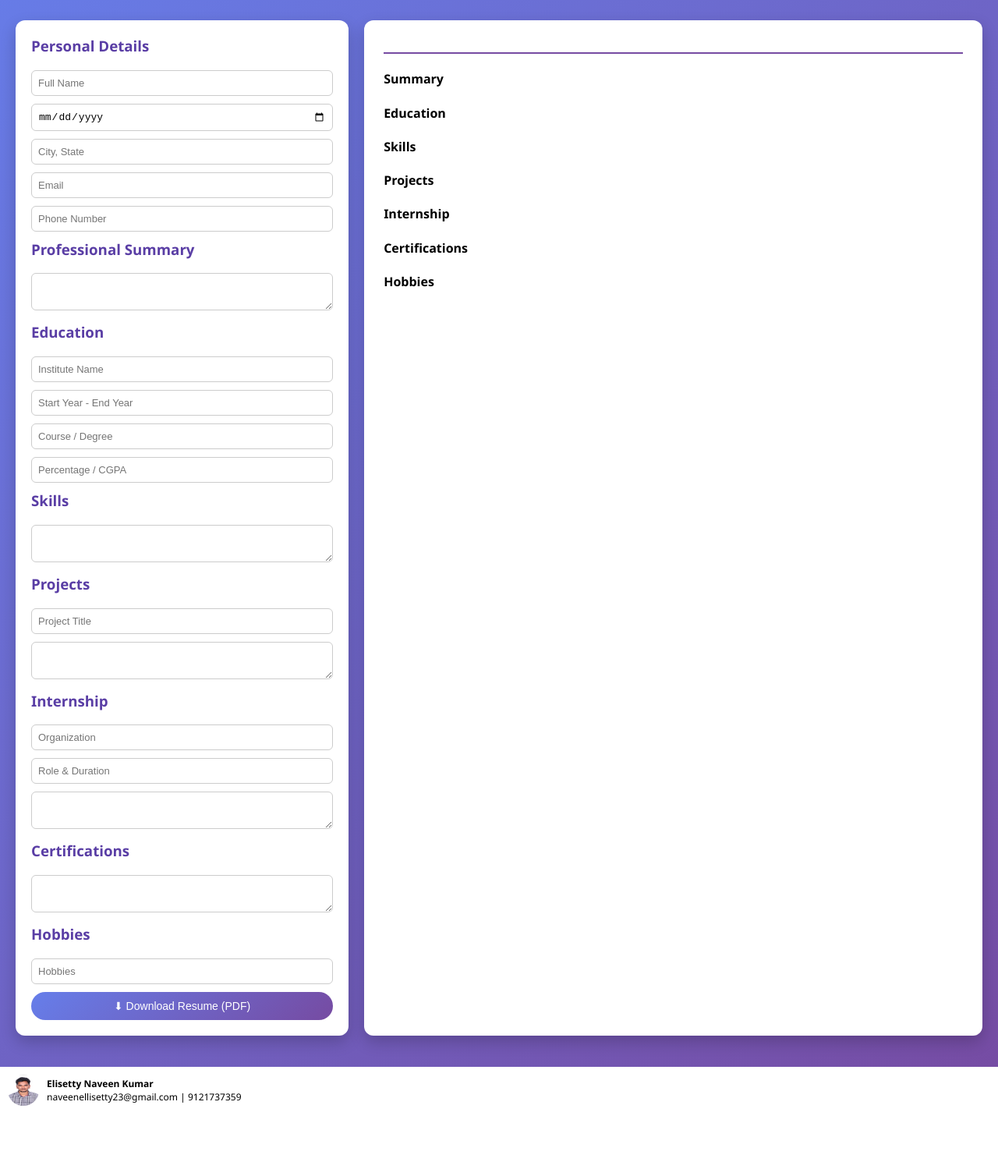
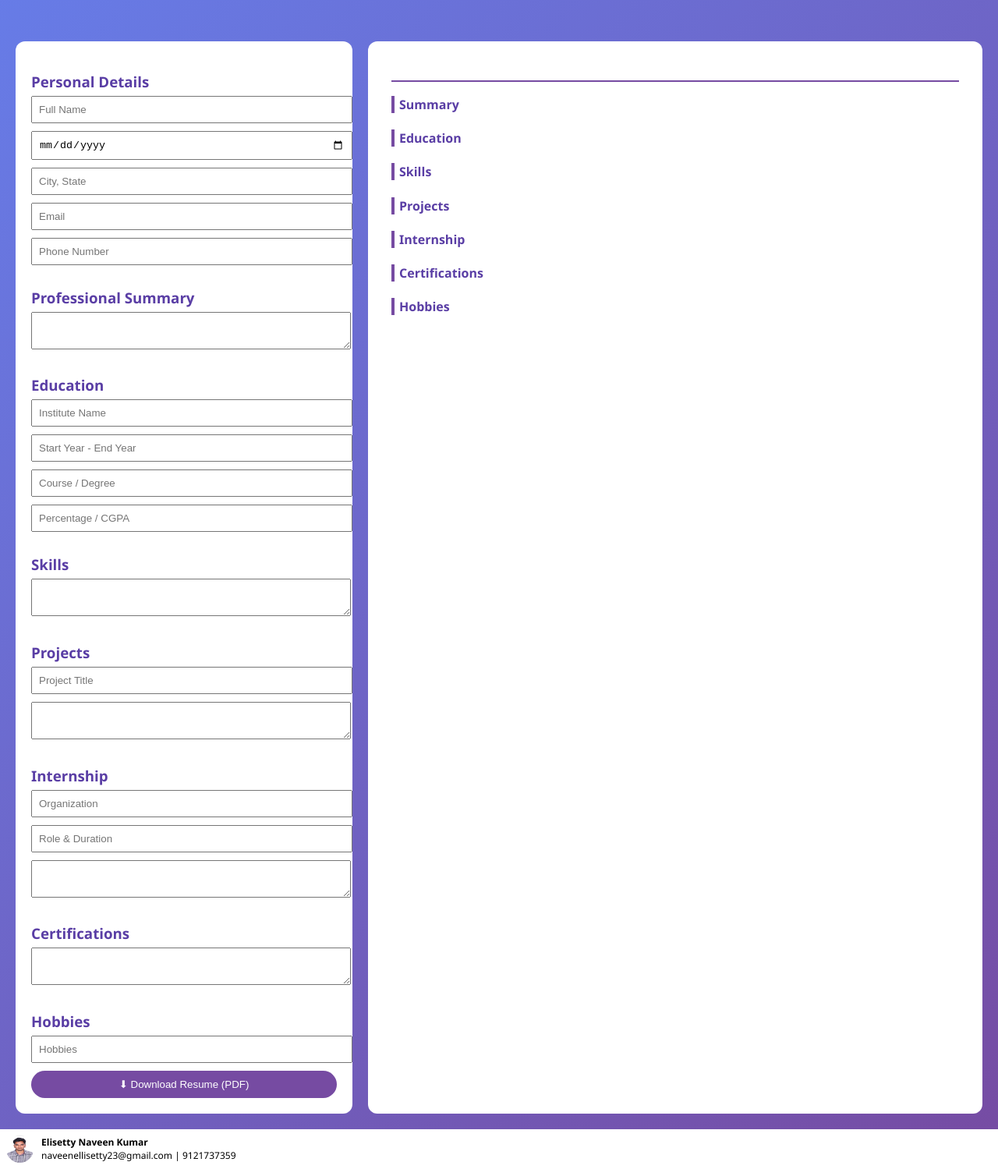
Before and after one commit to naveenellisetty24/resume-website, a plain HTML site: page index.html in a window 1280 px wide. Shown: the part 131-1630 px from the top of the page at 78% size. Before the commit the page ends 1559 px from the top, so only its background shows below. Drawn offline with Linux system fonts and the light colour scheme.

Commit message:
Update style.css

```diff
--- a/style.css
+++ b/style.css
@@ -1,136 +1,88 @@
-* {
-  box-sizing: border-box;
-}
-
 body {
   margin: 0;
   font-family: "Segoe UI", Arial;
   background: linear-gradient(135deg,#667eea,#764ba2);
-  color: #fff;
 }
 
-/* HEADER */
 .top-header {
   text-align: center;
+  color: white;
   padding: 20px;
 }
 
-.top-header h1 {
-  margin: 0;
-}
-
-/* LAYOUT */
 .container {
   display: flex;
   gap: 20px;
   padding: 20px;
 }
 
-/* FORM CARD */
 .form-card {
   width: 35%;
-  background: #ffffff;
-  color: #000;
+  background: #fff;
   padding: 20px;
   border-radius: 12px;
-  box-shadow: 0 8px 20px rgba(0,0,0,0.2);
 }
 
 .form-card h3 {
-  margin-top: 0;
   color: #5a3ea5;
+  margin-bottom: 6px;
 }
 
-/* INPUT STYLES */
 .form-card input,
 .form-card textarea {
   width: 100%;
+  margin-bottom: 10px;
   padding: 8px;
-  margin-bottom: 10px;
-  border-radius: 6px;
-  border: 1px solid #ccc;
-  font-size: 13px;
 }
 
-/* BUTTON */
 .form-card button {
   width: 100%;
   padding: 10px;
-  background: linear-gradient(135deg,#667eea,#764ba2);
+  background: #764ba2;
   color: white;
   border: none;
   border-radius: 20px;
-  font-size: 14px;
-  cursor: pointer;
 }
 
-.form-card button:hover {
-  transform: scale(1.03);
-}
-
-/* RESUME CARD */
 .resume-card {
   width: 65%;
   background: #fff;
-  color: #000;
-  padding: 25px;
+  padding: 30px;
   border-radius: 12px;
-  box-shadow: 0 8px 20px rgba(0,0,0,0.2);
 }
 
-/* RESUME HEADER */
 .resume-header {
   text-align: center;
   border-bottom: 2px solid #764ba2;
-  margin-bottom: 15px;
 }
 
-.resume-header h2 {
-  margin: 5px 0;
-}
-
-/* SECTIONS */
-.section h4 {
-  margin-bottom: 5px;
+section h4 {
+  margin-top: 18px;
   color: #5a3ea5;
   border-left: 4px solid #764ba2;
   padding-left: 6px;
 }
 
-.section p {
-  margin-top: 0;
-  font-size: 14px;
+section p {
   white-space: pre-line;
 }
 
-/* FOOTER */
 .footer {
-  margin-top: 20px;
+  display: flex;
+  gap: 10px;
+  padding: 8px;
   background: #fff;
-  color: #000;
-  display: flex;
-  align-items: center;
-  gap: 10px;
-  padding: 10px;
   font-size: 12px;
 }
 
 .footer img {
-  width: 40px;
-  height: 40px;
+  width: 35px;
+  height: 35px;
   border-radius: 50%;
 }
 
-/* PRINT */
 @media print {
-  body {
-    background: #fff;
-  }
-  .form-card, .footer, .top-header {
-    display: none;
-  }
-  .resume-card {
-    width: 100%;
-    box-shadow: none;
-  }
+  body { background: #fff; }
+  .form-card, .footer, .top-header { display: none; }
+  .resume-card { width: 100%; }
 }
```
